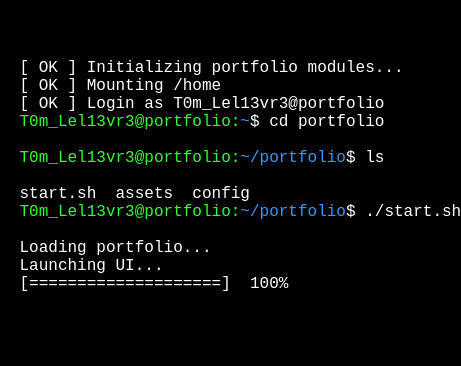
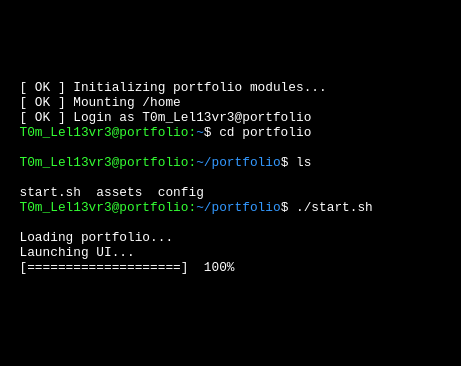
Before and after one commit to Tyxo50/portfolio, a plain HTML site: page index.html in a window 390 px wide. Shown: the part 237-603 px from the top of the page, 461 px wide, since content can reach past the window. Drawn offline with Linux system fonts and the light colour scheme.

Commit message:
reponsive fix v2

```diff
--- a/style.css
+++ b/style.css
@@ -4,10 +4,11 @@ body {
   background-color: #000;
   color: #fff;
   font-family: 'Courier New', Courier, monospace;
-    height: 100vh;
+  min-height: 100vh;
   display: flex;
   justify-content: center;
   align-items: center;
+  overflow-x: hidden;
 }
 
 .terminal {
@@ -15,6 +16,8 @@ body {
   max-width: 900px;
   font-size: 1rem;
   white-space: pre-wrap;
+  word-break: break-word;
+  padding: 1rem;
 }
 
 .user {
@@ -37,3 +40,18 @@ body {
   0%, 100% { opacity: 1; }
   50% { opacity: 0; }
 }
+
+/* 📱 Responsive adjustments */
+@media (max-width: 600px) {
+  .terminal {
+    font-size: 0.9rem;
+    padding: 0.8rem;
+  }
+}
+
+@media (max-width: 400px) {
+  .terminal {
+    font-size: 0.8rem;
+    padding: 0.6rem;
+  }
+}
```
Lines whose indentation alone changed are shown as unchanged.
